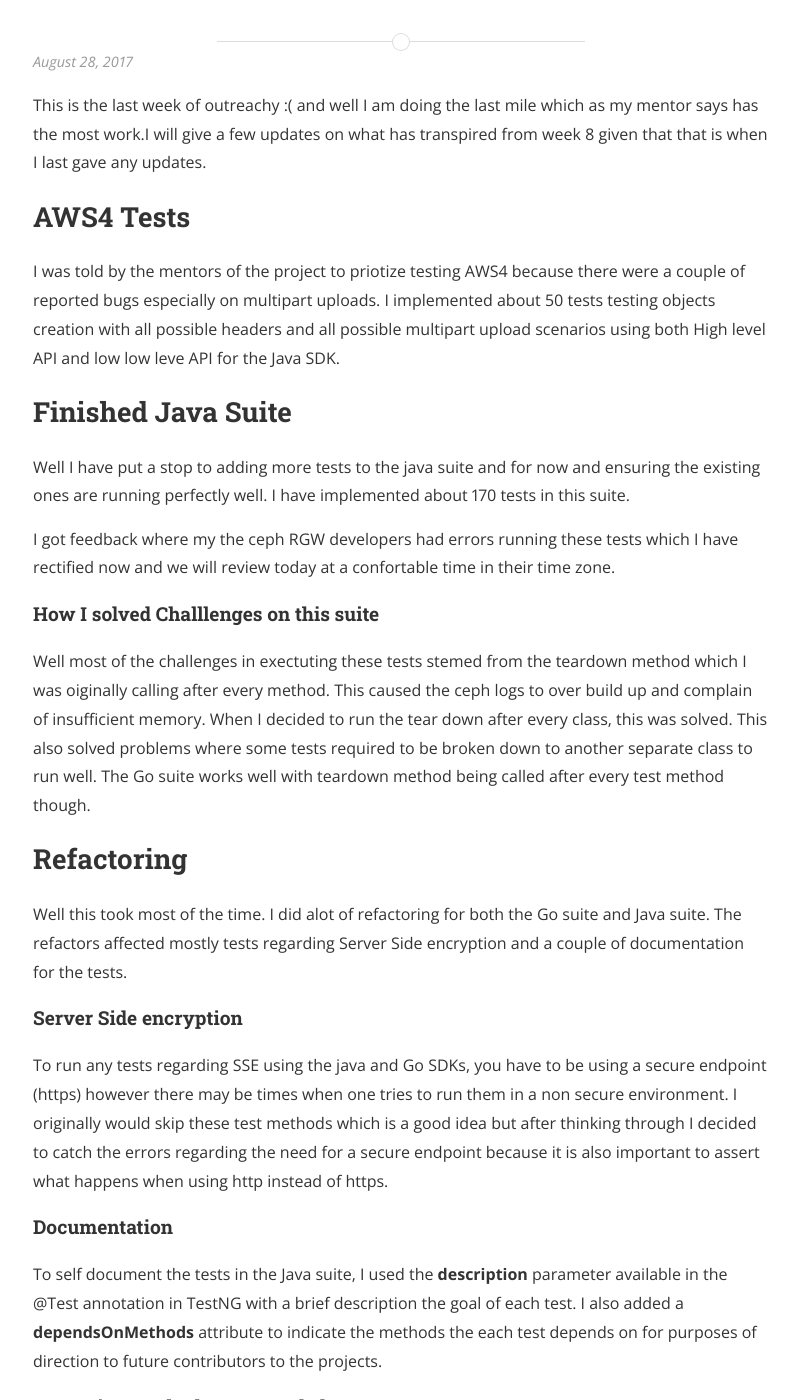
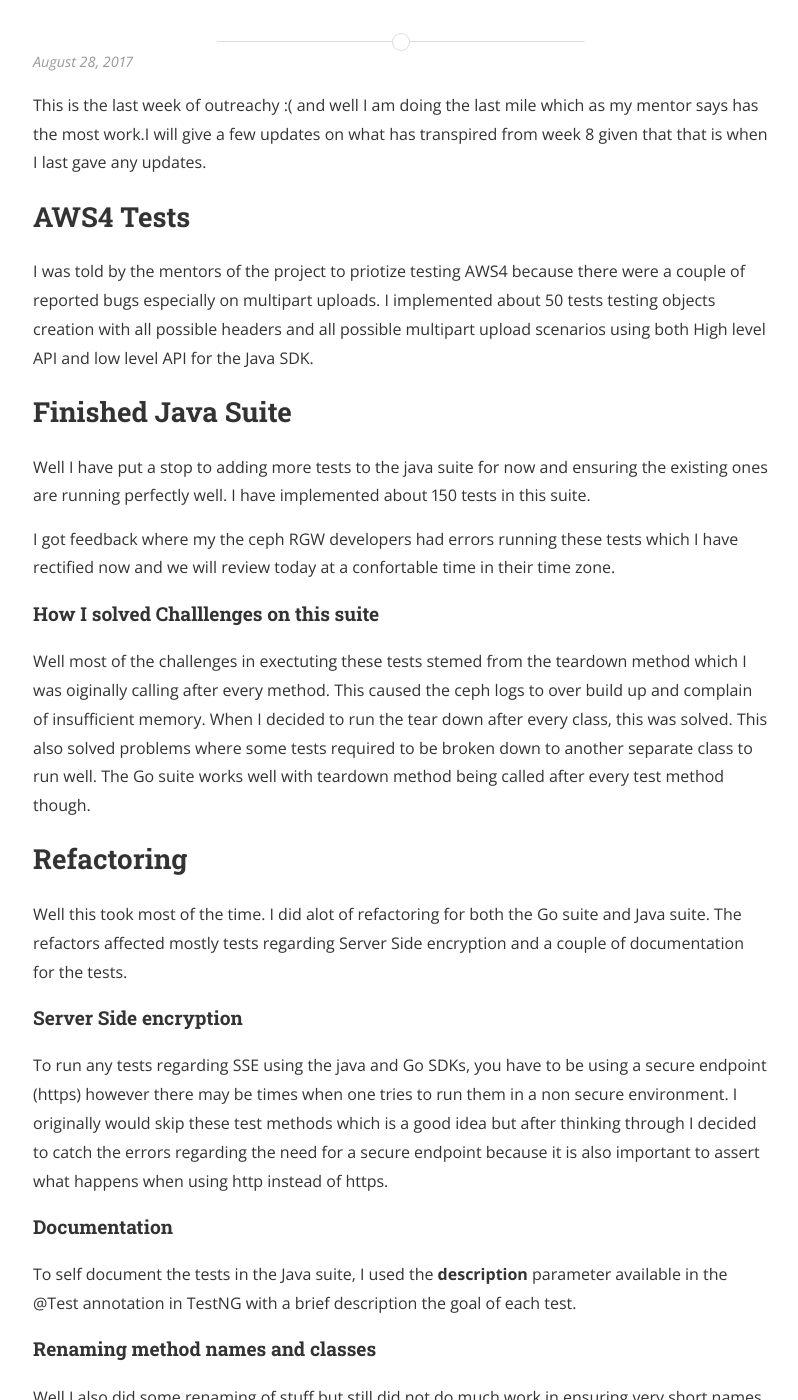
Before and after one commit to saidatnanjuki/saidatnanjuki.github.io, a Jekyll site: the page built from _posts/2017-08-28-outreachy-last-week.md, in a window 1280 px wide and 1400 px high, scrolled down 206 px. Shown: the whole window, without its empty margins (239-1037 px from the left). Built offline with Jekyll 4.4.1, drawn with Linux system fonts in a browser that asks for light colours; nearby versions of some CDN libraries; comment, search, counter and statistics services are not loaded; a style sheet for code colours, icons or effects is not loaded.

Commit message:
solving typos

```diff
--- a/_posts/2017-08-28-outreachy-last-week.md
+++ b/_posts/2017-08-28-outreachy-last-week.md
@@ -8,11 +8,11 @@ This is the last week of outreachy :( and well I am doing the last mile which as
 
 ## AWS4 Tests
 
-I was told by the mentors of the project to priotize testing AWS4 because there were a couple of reported bugs especially on multipart uploads. I implemented about 50 tests testing objects creation with all possible headers and all possible multipart upload scenarios using both High level API and low low leve API for the Java SDK.
+I was told by the mentors of the project to priotize testing AWS4 because there were a couple of reported bugs especially on multipart uploads. I implemented about 50 tests testing objects creation with all possible headers and all possible multipart upload scenarios using both High level API and low level API for the Java SDK.
 
 ## Finished Java Suite
 
-Well I have put a stop to adding more tests to the java suite and for now and ensuring the existing ones are running perfectly well. I have implemented about 170 tests in this suite.
+Well I have put a stop to adding more tests to the java suite for now and ensuring the existing ones are running perfectly well. I have implemented about 150 tests in this suite.
 
 I got feedback where my the ceph RGW developers had errors running these tests which I have rectified now and we will review today at a confortable time in their time zone.
 
@@ -31,7 +31,7 @@ To run any tests regarding SSE using the java and Go SDKs, you have to be using
 
 #### Documentation
 
-To self document the tests in the Java suite, I used the **description** parameter available in the @Test annotation in TestNG with a brief description the goal of each test. I also added a **dependsOnMethods** attribute to indicate the methods the each test depends on for purposes of direction to future contributors to the projects.
+To self document the tests in the Java suite, I used the **description** parameter available in the @Test annotation in TestNG with a brief description the goal of each test.
 
 #### Renaming method names and classes
 
```
